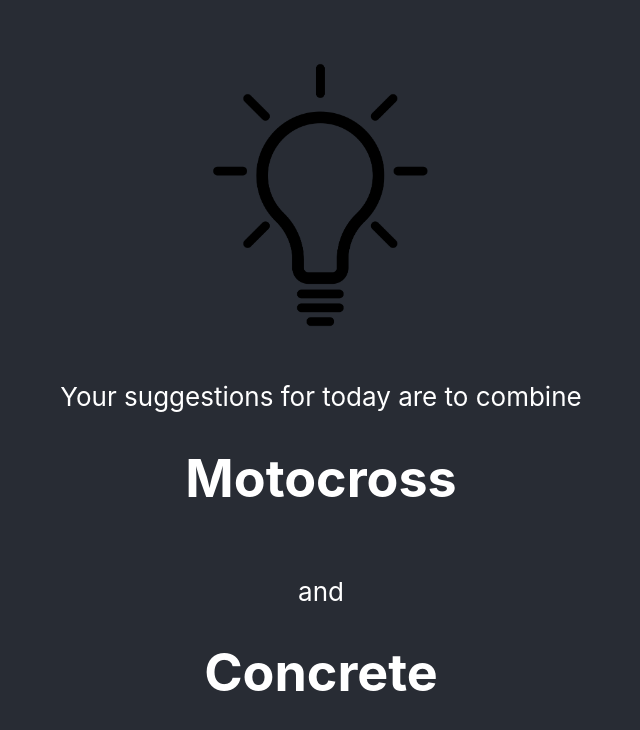
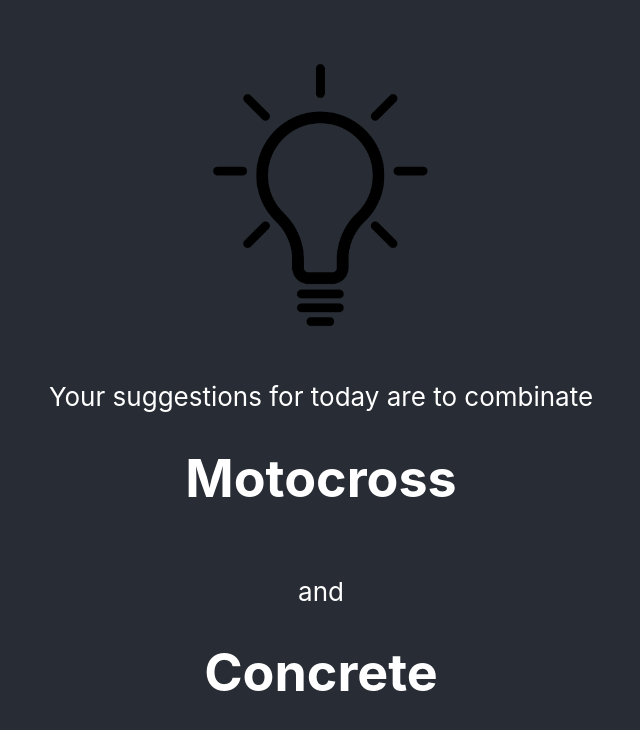
Before and after one commit to leeroywking/ideagen, a React (Create React App) app: page / in a window 1280 px wide. Shown: the top 730 px of the page, without its empty margins (319-959 px from the left). Built offline with nearby package versions, Linux system fonts and the light colour scheme.

Commit message:
combinate check

```diff
--- a/src/App.js
+++ b/src/App.js
@@ -13,7 +13,7 @@ function App() {
       <header className="App-header">
         <img src={logo} className="App-logo" alt="logo" onClick={()=> refreshPage()}/>
         <p>
-        Your suggestions for today are to combine
+        Your suggestions for today are to combinate
         <Pair />
         </p>
       </header>
```
